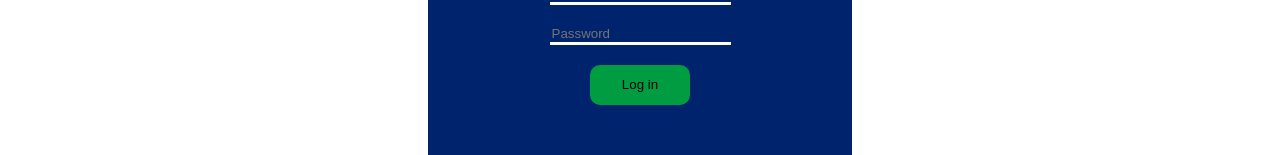
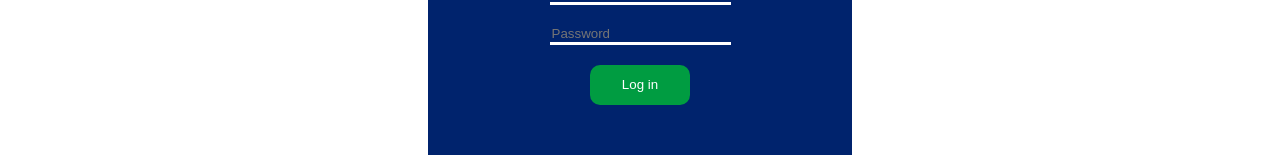
Before and after one commit to Ropler6/Proba-IT-2024, a SvelteKit app: page /login in a window 1280 px wide. Shown: the part 499-654 px from the top of the page. Built offline with nearby package versions, Linux system fonts and the light colour scheme.

Commit message:
/login/+page.svelte: Add minor tweaks to css
Signed-off-by: Ropler6 <robertmercea@gmail.com>

```diff
--- a/src/routes/login/+page.svelte
+++ b/src/routes/login/+page.svelte
@@ -38,7 +38,7 @@
   .login {
     justify-content: space-around;
     padding: var(--size-l);
-    width: 30%;
+    width: max(200px, 30%);
     height: 50%;
     border-radius: 10px;
   }
@@ -62,6 +62,7 @@
     background-color: var(--secondary-color);
     border: 0;
     border-radius: 10px;
+    color: var(--tertiary-color);
   }
 
 </style>
```
